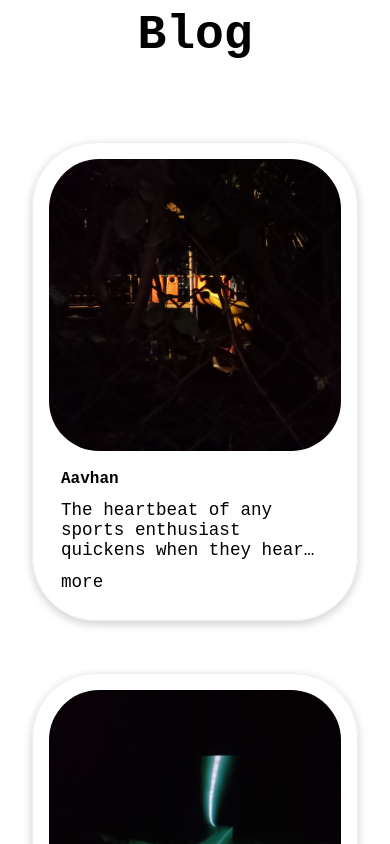
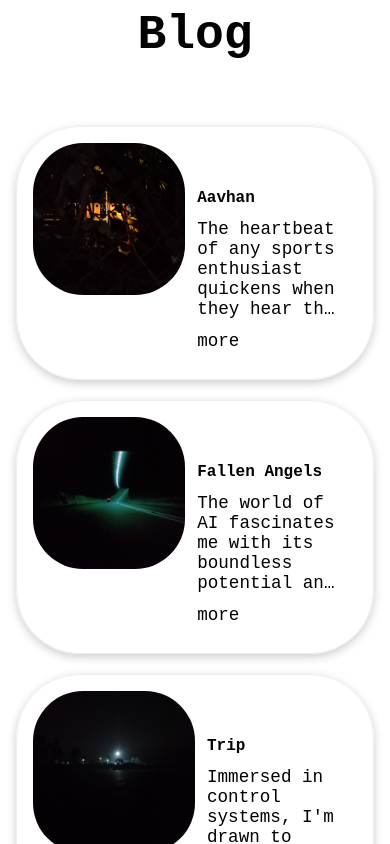
Before and after one commit to sdrawkcaBdeaR/Portfolio, a React (Create React App) app: page / in a window 390 px wide. Shown: the part 5040-5884 px from the top of the page. Built offline with nearby package versions, Linux system fonts and the light colour scheme.

Commit message:
adding changes to the blog section

```diff
--- a/src/components/Blog.css
+++ b/src/components/Blog.css
@@ -4,8 +4,8 @@
 }
 
 .blog .container {
-    width: 950px;
-    margin: 4rem auto;
+    width: 100%;
+    margin: 4rem 0rem;
     padding: 4rem 0rem;
 }
 
@@ -16,7 +16,7 @@
 
 .blog .container .content {
     display: grid;
-    grid-template-columns: repeat(3,1fr);
+    grid-template-rows: repeat(3,1fr);
     grid-gap: 20px;
     margin: 4rem 0;
 }
@@ -26,6 +26,11 @@
     border-radius: 4em;
     box-shadow: 0 3px 10px rgb(0,0,0,.2);
     padding: 3rem 1rem 1rem 1rem;
+}
+
+.icard {
+    display: grid;
+    grid-template-columns: repeat(2,1fr);
 }
 
 .blog img {
@@ -56,7 +61,7 @@ img {
 
 .truncated-description {
     display: -webkit-box;
-    -webkit-line-clamp: 3; /* Limit to three lines */
+    -webkit-line-clamp: 5;
     -webkit-box-orient: vertical;
     overflow: hidden;
     text-overflow: ellipsis;
@@ -73,6 +78,9 @@ img {
 
     .blog .card {
         max-width: 100%;
-        margin: 1rem;
+    }
+    .icard {
+        display: grid;
+        grid-template-rows: 1fr;
     }
 }
--- a/src/components/Blog.js
+++ b/src/components/Blog.js
@@ -25,7 +25,7 @@ const Blog = ({state}) => {
         },
         {
             imgadd:blog3,
-            title:"Trip-py",
+            title:"Trip",
             description:"Immersed in control systems, I'm drawn to their blend of theory and real-world impact. Embracing perpetual advancement fuels my passion for precision and empowers me to engineer systems that govern processes with accuracy. Each refined algorithm and feedback loop shapes outcomes, ensuring stability in intricate systems driving technology and industries.",
             quote: "Orchestrating precision in complexity"
         }
@@ -40,7 +40,6 @@ const Blog = ({state}) => {
         <div className='blog' id='blog' style={state?darkmode:{}}>
             <div className='container'>
                 <h2>Blog</h2>
-                <span className='line'></span>
                 <div className='content'>
                     {showblogs}
                 </div>
--- a/src/components/Domain.css
+++ b/src/components/Domain.css
@@ -4,7 +4,7 @@
 }
 
 .domain .container {
-    width: 950px;
+    width: 100%;
     margin: 4rem auto;
     padding: 4rem 0rem 0rem 0rem;
 }
--- a/src/components/ShowBlog.js
+++ b/src/components/ShowBlog.js
@@ -9,10 +9,14 @@ const ShowBlog=({item,state})=>{
 
     return (
         <div className='card' style={state?darkmodecard:{}}>
-            <img src={item.imgadd} alt={item.imgadd}/>
-            <p><span>{item.title}</span></p>
-            <p className='truncated-description' >{item.description}</p>
-            <Modaltag desp={item.description} />
+            <div className='icard'>
+                <img src={item.imgadd} alt={item.imgadd}/>
+                <div>
+                    <p><span>{item.title}</span></p>
+                    <p className='truncated-description' >{item.description}</p>
+                    <Modaltag desp={item.description} />
+                </div>
+            </div>
         </div>
     )
 }
```
